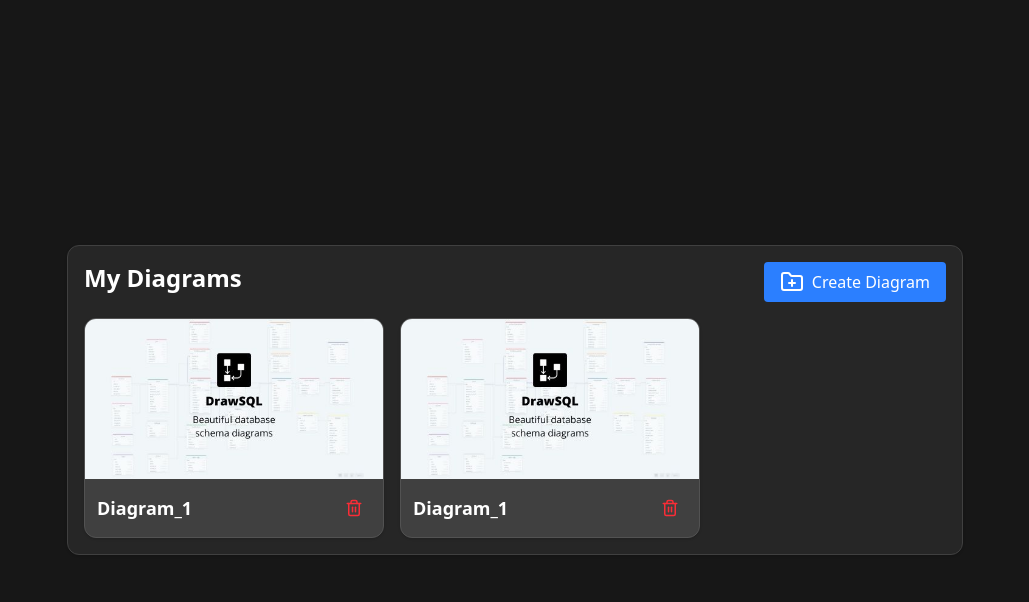
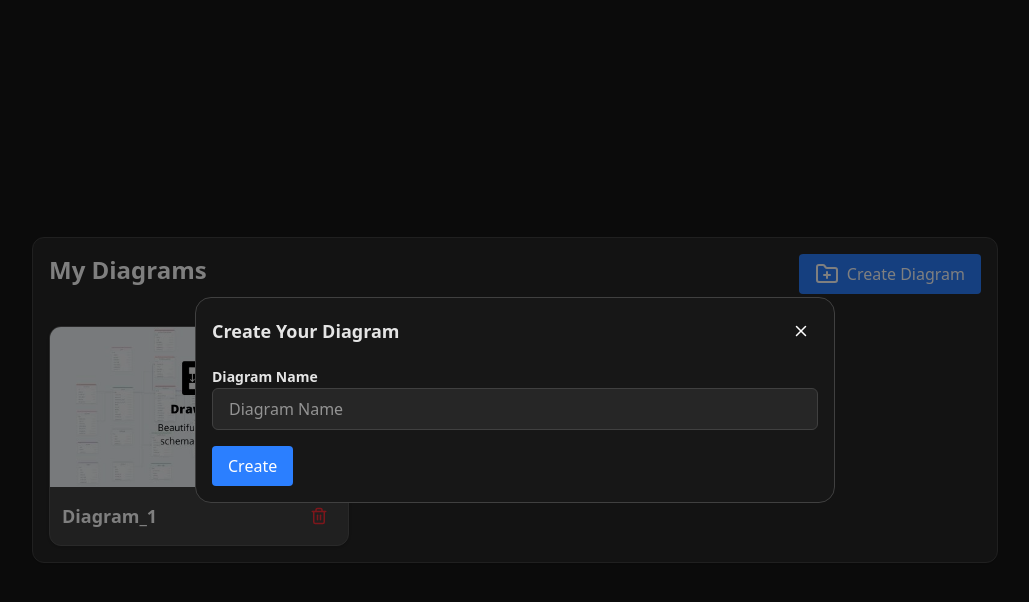
Before and after one commit to Affan-mulla/DataBase-Visualizer, a React (Vite) app: page / in a window 1280 px wide. Both pictures are taken after a click on the button "Create Diagram". Shown: the top 602 px of the page, without its empty margins (125-1154 px from the left). Built offline with nearby package versions, Linux system fonts and the light colour scheme.

Commit message:
Add diagram creation functionality with popover interface

```diff
--- a/src/Pages/Home.jsx
+++ b/src/Pages/Home.jsx
@@ -2,23 +2,29 @@
 import { FolderPlus } from 'lucide-react';
 import Diagram from '../components/Diagram'
 import { useStore } from '../store/store'
+import { useState } from 'react';
+import PopOver from '../components/PopOver';
 
 const Home = () => {
-
+  const [popover, setPopover] = useState(false);
   const diagrams = useStore((state) => state.database);
-  const addDiagram = useStore((state) => state.createDiagram)
 
   return (
     <div className='p-4 flex justify-center items-center min-h-screen bg-neutral-900'>
-      <div className='flex flex-col p-4 bg-neutral-800 rounded-xl max-w-4xl w-full shadow border border-neutral-700'>
+      <div className='flex flex-col p-4 bg-neutral-800 rounded-xl min-w-xl  shadow border border-neutral-700'>
         <div className='flex justify-between'>
           <h2 className='text-2xl font-bold text-white'>My Diagrams</h2>
-          <button className='px-4 py-2 cursor-pointer bg-blue-500 flex rounded gap-2 text-white' onClick={addDiagram}>
+          <button className='px-4 py-2 cursor-pointer bg-blue-500 flex rounded gap-2 text-white' onClick={() => setPopover(true)}>
             <FolderPlus/>
             <p>Create Diagram</p>
           </button>
+          {
+            popover && (
+              <PopOver  setPopover={setPopover} />
+            )
+          }
         </div>
-        <div className='flex gap-4 flex-wrap justify-start'>
+        <div className='grid grid-cols-3 gap-4 mt-4'>
           {
             diagrams.length > 0 ? diagrams.map((item,i) => (
               <Diagram key={i} id={item.id} diagramName={item.diagram_name}/>
--- /dev/null
+++ b/src/components/PopOver.jsx
@@ -0,0 +1,28 @@
+import React, { useState } from 'react'
+import { useStore } from '../store/store';
+import { X } from 'lucide-react';
+
+const PopOver = ({ setPopover }) => {
+    const addDiagram = useStore((state) => state.createDiagram)
+    const [diagramName, setDiagramName] = useState('');
+    return (
+        <div className='text-white absolute h-screen top-0 left-0 w-full flex justify-center items-center bg-black/50'>
+            <div className='bg-neutral-900 w-1/2 h-fit min-w-[400px] border border-neutral-700 rounded-2xl p-4'>
+                <div className='flex justify-between items-center mb-4'>
+                    <h1 className='text-lg font-semibold text-neutral-200'>Create Your Diagram</h1>
+                    <button className='p-2 hover:bg-neutral-600 rounded-md transition duration-200 cursor-pointer' onClick={() => setPopover(false)}><X size={18} /></button>
+                </div>
+                <div>
+                    <label className='text-sm font-semibold text-neutral-200'>Diagram Name</label>
+                    <input type="text" placeholder='Diagram Name' className='w-full px-4 py-2 rounded-md border border-neutral-700 bg-neutral-800 text-white' onChange={(e) => setDiagramName(e.target.value)} />
+                </div>
+                <button className='mt-4 px-4 py-2 cursor-pointer bg-blue-500 flex rounded gap-2 text-white' onClick={() => {
+                    addDiagram(diagramName);
+                    setPopover(false);
+                }}>Create</button>
+            </div>
+        </div>
+    )
+}
+
+export default PopOver
--- a/src/store/store.jsx
+++ b/src/store/store.jsx
@@ -26,11 +26,11 @@ export const useStore = create(persist((set) => ({
         }
     ],
 
-    createDiagram: () => set((state) => ({
+    createDiagram: (diagramName) => set((state) => ({
         database: [...state.database, {
 
             id: Date.now(),
-            diagram_name: "Diagram_1",
+            diagram_name: diagramName || "Diagram_"+state.database.length,
             diagram_data: [{
                 id: crypto.randomUUID(),
                 name: "table_1",
```
